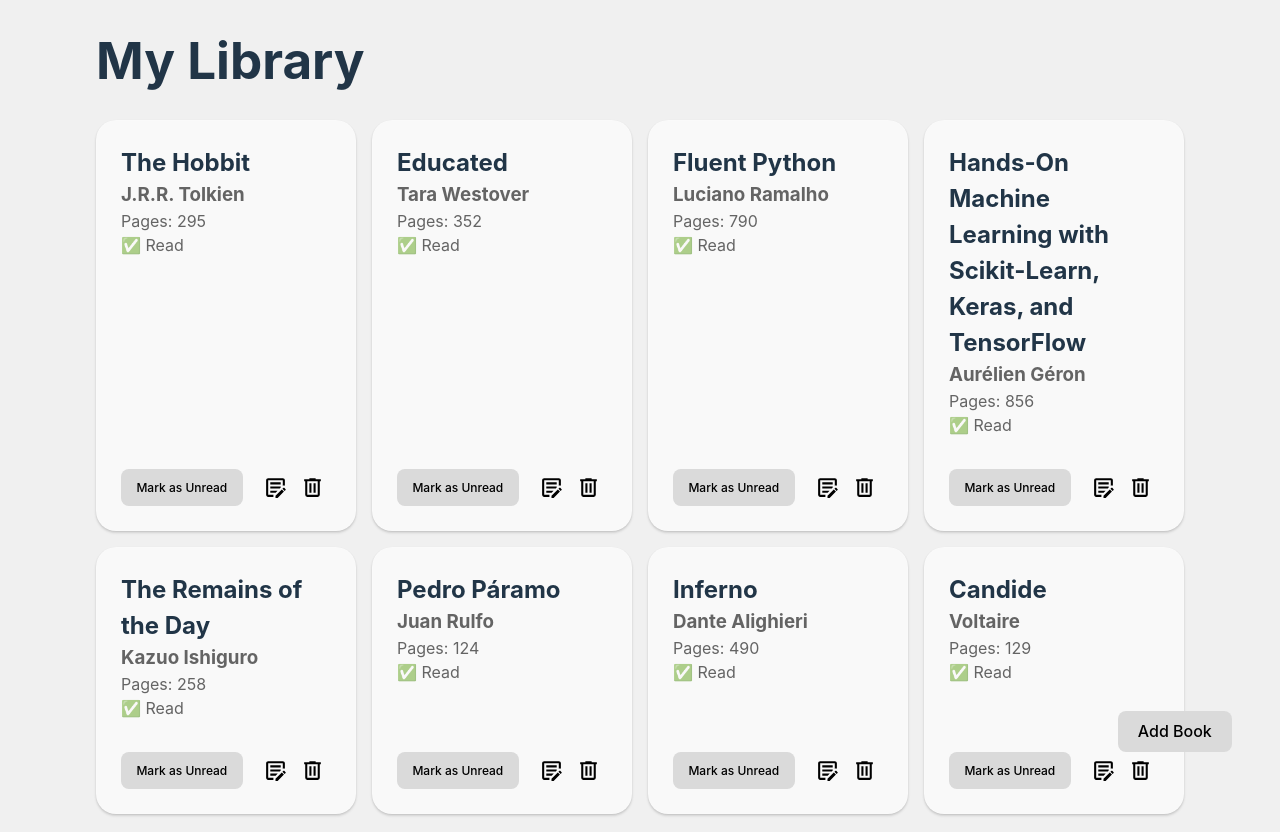
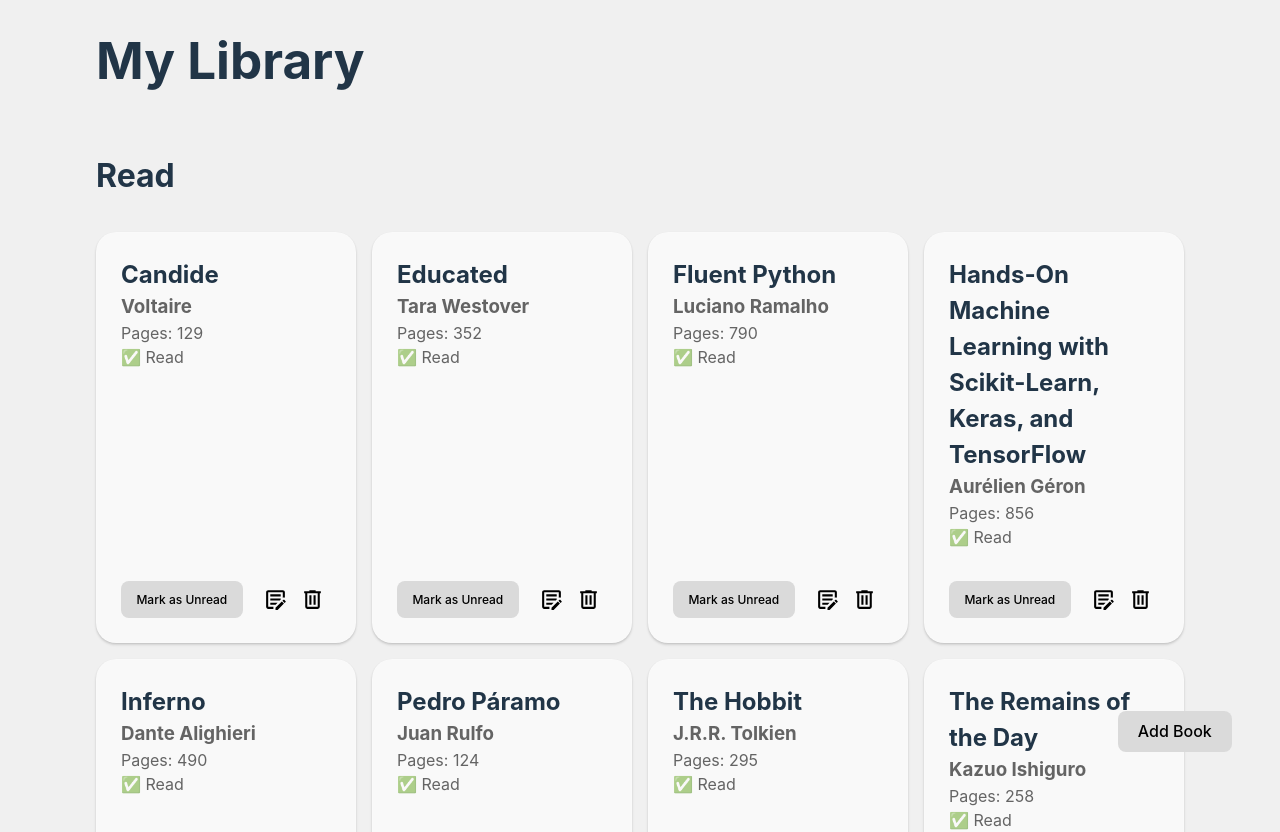
Before and after one commit to pricebenjamin/top-projects, a React (Vite) app: page / in a window 1280 px wide. Shown: the top 832 px of the page. Built offline with nearby package versions, Linux system fonts and the light colour scheme.

Commit message:
Organize library by read status; sort by title

```diff
--- a/src/App.css
+++ b/src/App.css
@@ -17,6 +17,11 @@
 
 .library h1 {
   margin-bottom: 2rem;
+}
+
+.library > h2 {
+  font-size: 32px;
+  margin: 2rem 0;
 }
 
 .library .grid {
--- a/src/App.tsx
+++ b/src/App.tsx
@@ -56,7 +56,31 @@ export default function LibraryComponent() {
       setDialogState(emptyBook());
     }
 
-    const bookList = library.map((key, book) => (
+    const bookArray = library.map((key, book) => {
+      return { key, book };
+    });
+
+    const sortedBookArray = bookArray.sort((a, b) =>
+      sortByTitle(a.book, b.book)
+    );
+
+    function sortByTitle(bookA: Book, bookB: Book): number {
+      const titleA = bookA.title.toLowerCase();
+      const titleB = bookB.title.toLowerCase();
+      if (titleA > titleB) return 1;
+      if (titleA < titleB) return -1;
+      return 0;
+    }
+
+    const sortedReadBooks = sortedBookArray.filter(
+      ({ book }) => book.hasBeenRead
+    );
+    const sortedUnreadBooks = sortedBookArray.filter(
+      ({ book }) => !book.hasBeenRead
+    );
+
+    function renderBook({ key, book }: { key: string; book: Book }) {
+      return (
         <BookComponent
           key={key}
           {...book}
@@ -64,12 +88,24 @@ export default function LibraryComponent() {
           updateBook={updateBook(key)}
           toggleReadStatus={toggleReadStatus(key)}
         />
-    ));
+      );
+    }
 
     return (
       <div className="library">
         <h1>My Library</h1>
-        <div className="grid">{bookList}</div>
+        {sortedUnreadBooks.length > 0 && (
+          <>
+            <h2>Unread</h2>
+            <div className="grid">{sortedUnreadBooks.map(renderBook)}</div>
+          </>
+        )}
+        {sortedReadBooks.length > 0 && (
+          <>
+            <h2>Read</h2>
+            <div className="grid">{sortedReadBooks.map(renderBook)}</div>
+          </>
+        )}
         <button type="button" name="add-book" onClick={showAddBookDialog}>
           Add Book
         </button>
```
Lines whose indentation alone changed are shown as unchanged.
